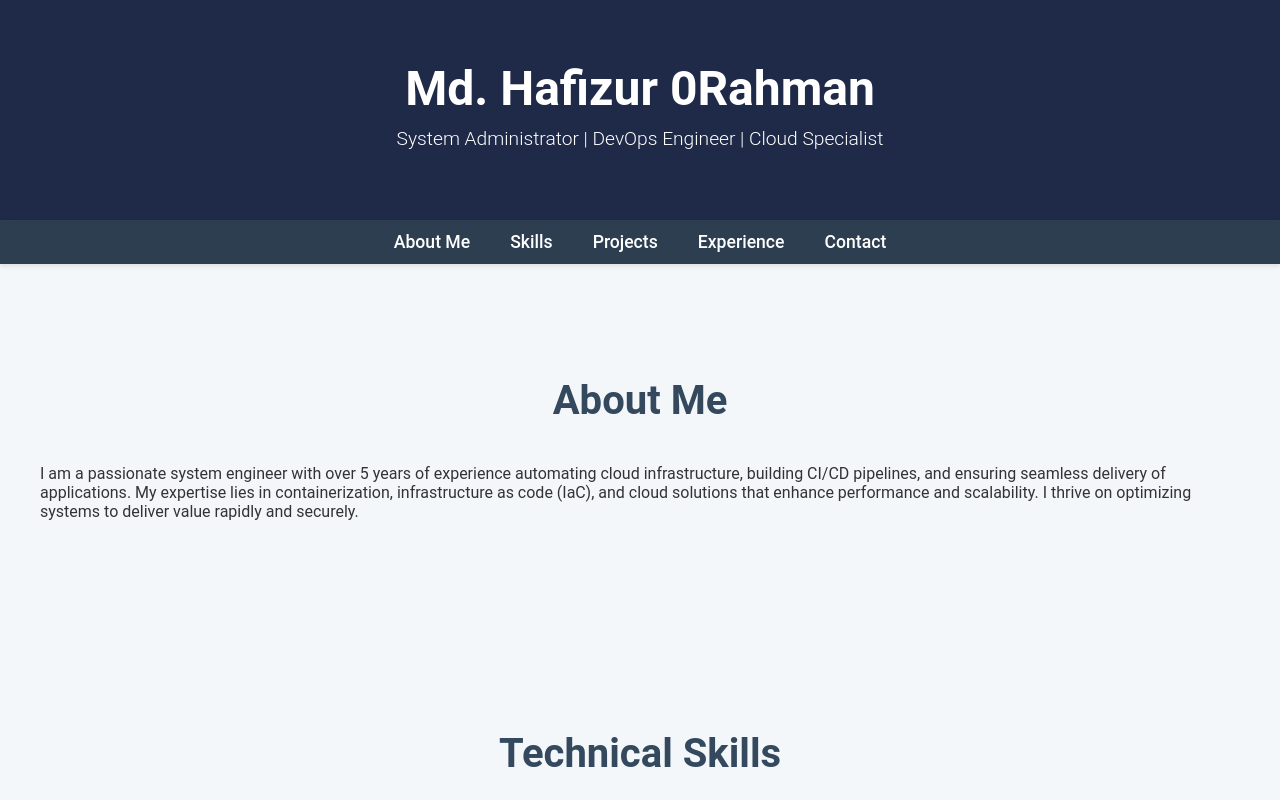
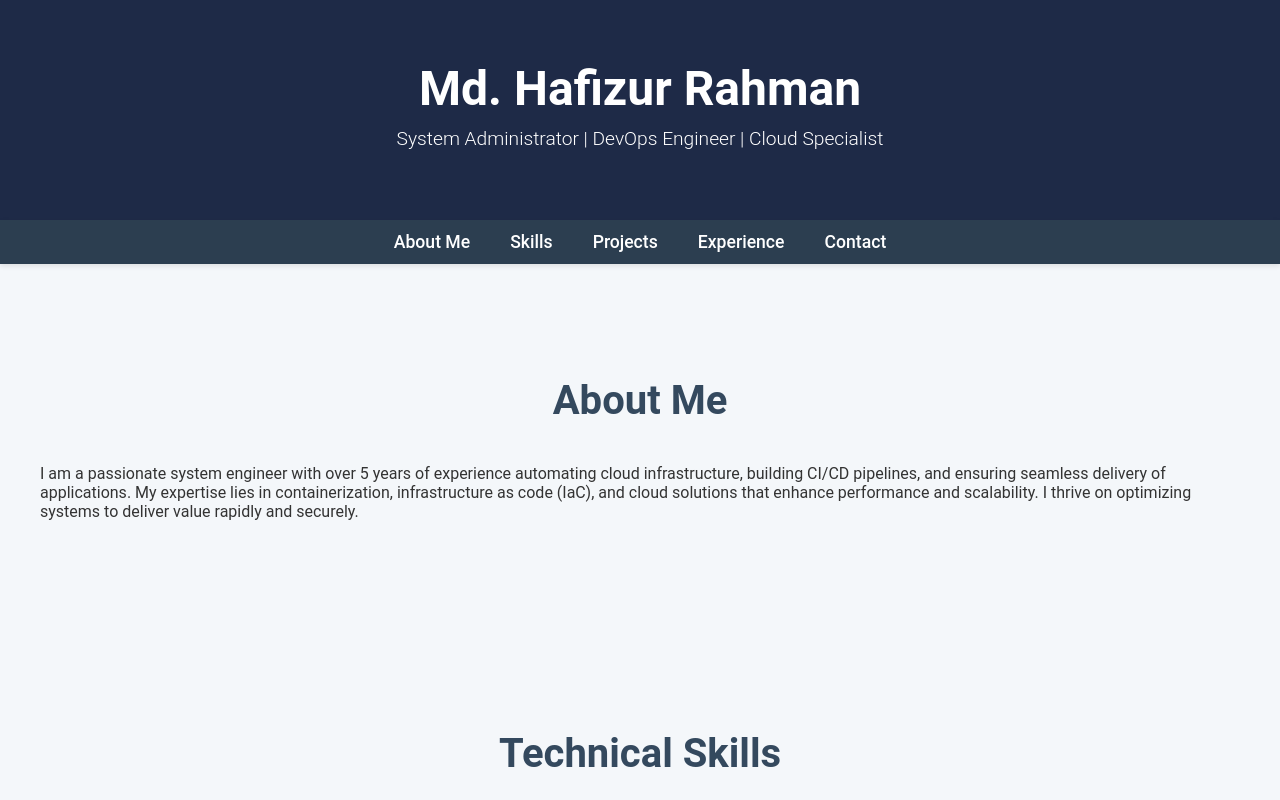
Before and after one commit to hafizsum/jenkins-cicd, a plain HTML site: page index.html in a window 1280 px wide. Shown: the top 800 px of the page. Drawn offline with Linux system fonts and the light colour scheme.

Commit message:
index.html

```diff
--- a/index.html
+++ b/index.html
@@ -188,7 +188,7 @@
 
     <!-- Header Section -->
     <header>
-        <h1>Md. Hafizur 0Rahman</h1>
+        <h1>Md. Hafizur Rahman</h1>
         <p>System Administrator | DevOps Engineer | Cloud Specialist</p>
     </header>
 
```
